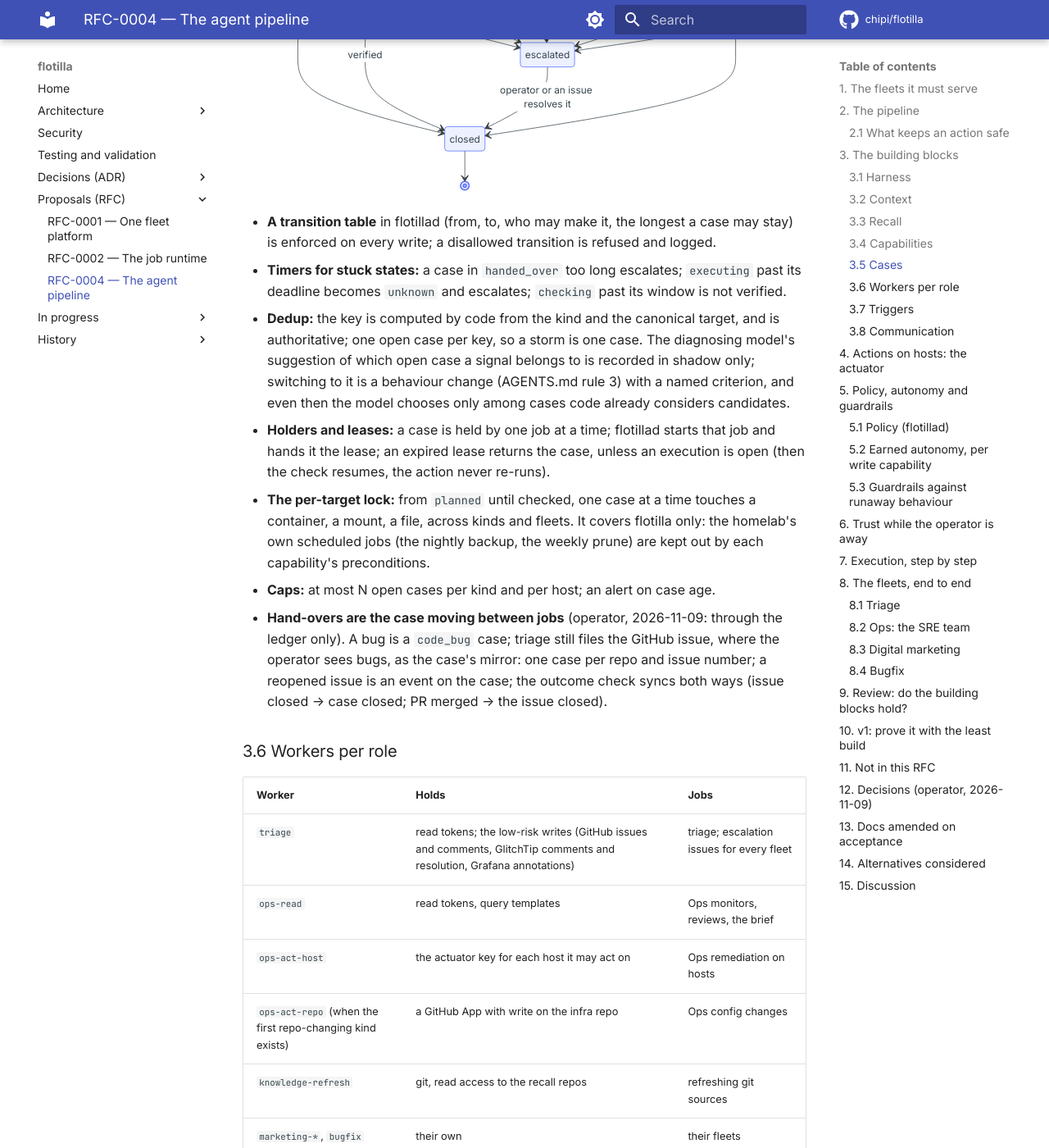
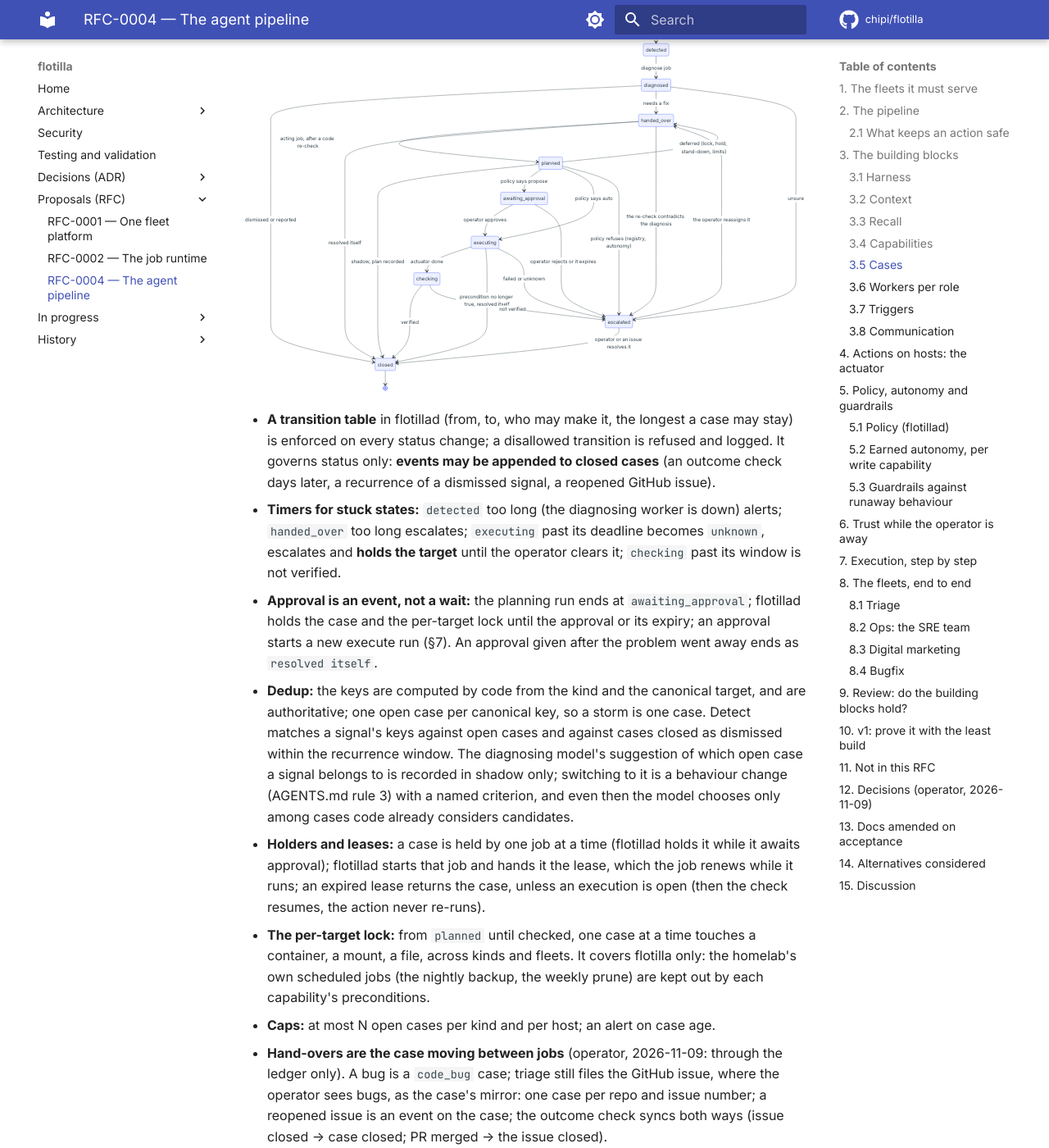
Before and after one commit to chipi/flotilla, an MkDocs documentation site: the page built from docs/rfc/RFC-0004-agent-pipeline.md, in a window 1280 px wide and 1400 px high, scrolled down 6446 px. Shown: the whole window at 82% size. Built offline with MkDocs 1.6.1 and Material for MkDocs 9.7.7, drawn with Linux system fonts in a browser that asks for light colours; comment, search, counter and statistics services are not loaded; some of the changed text lies outside the part shown.

Commit message:
docs(rfc): RFC-0004 revision 7, after the advisor's fifth pass
Case lifecycle: shadow path, deferral vs escalation, approval as an event, stale approvals
resolved, events on closed cases with the two recurrence rules, ways back from escalated
and from a contradicted diagnosis, a stuck timer on detected; several keys per case;
recall drops past briefs and keeps ADR-0004's rules; the case layer shows structured
fields only; the registry's two enforcement points; evaluation restored; unknown holds
the target, post-window new cases, lease renewal, urgency and RFC-0002 step 5's
compatibility promises restored; detect in the worker; v1 threshold mismatch fixed and its
prerequisites named; RFC-0001 §4 and §6.1 in the docs to amend. 7 diagrams render;
make docs-build: strict, built.

Co-Authored-By: Claude Opus 5.5 <noreply@anthropic.com>
Claude-Session: https://claude.ai/code/session_01DJqN6tYa8ro8Kjh54qGCF1

````diff
--- a/docs/rfc/RFC-0004-agent-pipeline.md
+++ b/docs/rfc/RFC-0004-agent-pipeline.md
@@ -1,9 +1,7 @@
 # RFC-0004 — The agent pipeline: from signal to verified action
 
-**Status:** Draft, revision 6. Nothing is built from it until the operator accepts it. Revisions 1 to
-5 were reviewed by an independent advisor on 2026-11-09 (four passes, §15); revision 6 records the
-operator's decisions (§12), the guardrails against runaway behaviour, and the consolidation of the
-building blocks.
+**Status:** Draft, revision 7. Nothing is built from it until the operator accepts it. Reviewed by an
+independent advisor in five passes on 2026-11-09 (§15); revision 7 answers the fifth.
 **Date:** 2026-11-09
 **Builds on:** [ADR-0004](../adr/ADR-0004-job-runtime.md) (harness, context, memory, external
 knowledge, evaluation). This RFC extends it and names the ADRs it would amend (§13).
@@ -63,7 +61,7 @@ flowchart LR
 
 | Stage | Runs where | Does |
 |---|---|---|
-| **Detect** | a worker, code | turns raw signals into cases; a signal on the same target as an open case, or inside an execution's verify window, is attached to that case (`caused_by`) and counts against its verification passing |
+| **Detect** | a worker, code (for triage today: its cycle) | turns raw signals into cases. A signal whose keys match an open case, or a case closed as dismissed within the recurrence window, is attached to it. A signal on the target of an execution inside its verify window is attached (`caused_by`) and counts against verification; after the window it is a new case. After a verified close, a recurrence is a new case linked `recurrence_of` (what the recurrence rule counts) |
 | **Diagnose** | a worker with read capabilities (triage's also has the low-risk writes) | decides: dismiss, report, hand over, escalate |
 | **Act** | an acting worker | re-checks the problem by code with fresh numbers, then plans from its capabilities, or closes the case as resolved itself |
 | **Policy** | flotillad, code | runs, asks the operator, or refuses (§5.1); it decides and records, and executes only flotilla's own controls (a pause, a hold) |
@@ -108,6 +106,7 @@ what the agent's output can do:
 | **Workers per role** | a job names its worker; each worker holds one role's credentials | one worker per fleet (ADR-0002) |
 | **Triggers** | time or an event on a case | `every`, on-item triggers and verify timers |
 | **Communication** | channels by purpose, each routed to a provider | the Home Assistant push, ad-hoc mail |
+| **Evaluation** | code replay, exact replay, model replay, shadow comparison | ADR-0004's evaluation, unchanged; the new code (policy, the transition table, dedup, checks) is code-replayable from recorded plans and case events |
 
 ### 3.1 Harness
 
@@ -125,7 +124,8 @@ what the agent's output can do:
 ### 3.2 Context
 
 Layers, each with a character budget and a visible cut marker: **playbook**, **case** (its timeline so
-far), **recall** (§3.3), **capability results**. Recall is wrapped as data with its source, version
+far, as structured event fields only: never a model's `reason` text, so an acting agent never reads the
+diagnosing agent's prose), **recall** (§3.3), **capability results**. Recall is wrapped as data with its source, version
 and trust. The exact text sent is stored.
 
 ### 3.3 Recall
@@ -134,9 +134,15 @@ One layer an agent consults, with two origins:
 
 | Origin | What | Trust | Lookup |
 |---|---|---|---|
-| **recorded by flotilla** | past cases and their outcomes, the operator's feedback, notes (active only once the operator activates them), past briefs | trusted (notes: only active ones) | **exact**, by key: this target's history, this kind's recurrences; structured fields only, never a model's earlier prose |
+| **recorded by flotilla** | past cases and their outcomes, the operator's feedback, notes (active only once the operator activates them) | trusted (notes: only active ones) | **exact**, by key only: this target's history, this kind's recurrences; structured fields only, never a model's earlier prose |
 | **plugged in** | each project's docs, runbooks and ADRs (git); vendor docs (HTTP); other MCP servers | per source and path, from config (§2.1) | search: path maps (a service to its runbook), full-text, semantic |
 
+- **ADR-0004's memory and knowledge rules apply to recall unchanged** except where this section amends
+  them: an agent's feedback is proposed until the operator confirms it; activating a note needs a model
+  replay; read-only is enforced by the credential; sources are declared, never discovered.
+- The search indexes (full-text, semantic) cover **plugged-in sources only**; recorded history is
+  reached by exact key. Past briefs are not recall: their opening is model prose, and their facts are
+  fleet data.
 - A **project** is a config entity: its names in signals, its issue repo, its recall sources. A case
   about a project gets that project's sources, among those its fleet's spec declares.
 - **Git sources** are refreshed on a schedule by a `knowledge-refresh` worker (git, egress to GitHub),
@@ -167,10 +173,15 @@ limits: {per_target_per_day: 2}
 ```
 
 - **Reads** are what an agent calls during its loop: metric, log and trace queries from templates,
-  GitHub reads, allowed URL fetch, recall search, case history. Policy ignores them; their size caps
-  and scopes still apply.
-- **Writes** go through policy (§5.1). Today's outputs are low-risk writes: an issue or comment on
-  GitHub, a comment on or the resolution of a GlitchTip issue, a Grafana annotation.
+  GitHub reads, allowed URL fetch, recall search, case history. Policy does not gate them, but the
+  harness derives a run's taint from which reads entered its context, and policy reads that flag.
+- **Writes** go through policy (§5.1), every one, including low-risk writes at auto. Today's outputs
+  are low-risk writes: an issue or comment on GitHub, a comment on or the resolution of a GlitchTip
+  issue, a Grafana annotation; triage's filing, which runs right after its gates today, moves behind the
+  policy call (phase 3 step 5).
+- **Two enforcement points keep one registry safe:** a spec that lists a write among a harness's loop
+  capabilities is refused at load, and a `plan` output accepts only writes; and a worker whose role
+  holds no write credential cannot execute a write, whatever the registry names.
 - **Decided later** (operator, 2026-11-09): model-written commands, both kinds. If scheduled, they
   come with the guardrails already worked out: (A) read-only investigation on a host service with an
   argv allowlist and a read-only database role, results into diagnosing contexts only; (B) one
@@ -179,7 +190,9 @@ limits: {per_target_per_day: 2}
 
 ### 3.5 Cases
 
-**Fields:** kind, typed target, the dedup key, urgency, the project, the current status and holder,
+**Fields:** kind, typed target, the **keys** (`(kind, value)` pairs: for triage, fingerprint, group,
+normalised and alert keys, looked up in that order; one of them canonical for "one open case per
+key"), urgency (orders the queue), the project, the current status and holder,
 and a timeline of events (detected, diagnosed, handed over, planned, approved, executed, checked,
 attached signals, the operator's feedback). Evidence is references to records, never prose.
 
@@ -194,31 +207,44 @@ stateDiagram-v2
     diagnosed --> escalated: unsure
     handed_over --> planned: acting job, after a code re-check
     handed_over --> closed: resolved itself
+    planned --> closed: shadow, plan recorded
     planned --> awaiting_approval: policy says propose
     planned --> executing: policy says auto
-    planned --> escalated: policy refuses
+    planned --> handed_over: deferred (lock, hold, stand-down, limits)
+    planned --> escalated: policy refuses (registry, autonomy)
     awaiting_approval --> executing: operator approves
     awaiting_approval --> escalated: operator rejects or it expires
     executing --> checking: actuator done
+    executing --> closed: precondition no longer true, resolved itself
     executing --> escalated: failed or unknown
     checking --> closed: verified
     checking --> escalated: not verified
+    handed_over --> escalated: the re-check contradicts the diagnosis
+    escalated --> handed_over: the operator reassigns it
     escalated --> closed: operator or an issue resolves it
     closed --> [*]
 ```
 
 - **A transition table** in flotillad (from, to, who may make it, the longest a case may stay) is
-  enforced on every write; a disallowed transition is refused and logged.
-- **Timers for stuck states:** a case in `handed_over` too long escalates; `executing` past its
-  deadline becomes `unknown` and escalates; `checking` past its window is not verified.
-- **Dedup:** the key is computed by code from the kind and the canonical target, and is authoritative;
-  one open case per key, so a storm is one case. The diagnosing model's suggestion of which open case
+  enforced on every status change; a disallowed transition is refused and logged. It governs status
+  only: **events may be appended to closed cases** (an outcome check days later, a recurrence of a
+  dismissed signal, a reopened GitHub issue).
+- **Timers for stuck states:** `detected` too long (the diagnosing worker is down) alerts;
+  `handed_over` too long escalates; `executing` past its deadline becomes `unknown`, escalates and
+  **holds the target** until the operator clears it; `checking` past its window is not verified.
+- **Approval is an event, not a wait:** the planning run ends at `awaiting_approval`; flotillad holds
+  the case and the per-target lock until the approval or its expiry; an approval starts a new execute
+  run (§7). An approval given after the problem went away ends as `resolved itself`.
+- **Dedup:** the keys are computed by code from the kind and the canonical target, and are
+  authoritative; one open case per canonical key, so a storm is one case. Detect matches a signal's keys
+  against open cases and against cases closed as dismissed within the recurrence window. The diagnosing model's suggestion of which open case
   a signal belongs to is recorded in shadow only; switching to it is a behaviour change (AGENTS.md
   rule 3) with a named criterion, and even then the model chooses only among cases code already
   considers candidates.
-- **Holders and leases:** a case is held by one job at a time; flotillad starts that job and hands it
-  the lease; an expired lease returns the case, unless an execution is open (then the check resumes,
-  the action never re-runs).
+- **Holders and leases:** a case is held by one job at a time (flotillad holds it while it awaits
+  approval); flotillad starts that job and hands it the lease, which the job renews while it runs; an
+  expired lease returns the case, unless an execution is open (then the check resumes, the action never
+  re-runs).
 - **The per-target lock:** from `planned` until checked, one case at a time touches a container, a
   mount, a file, across kinds and fleets. It covers flotilla only: the homelab's own scheduled jobs
   (the nightly backup, the weekly prune) are kept out by each capability's preconditions.
@@ -227,6 +253,9 @@ stateDiagram-v2
   bug is a `code_bug` case; triage still files the GitHub issue, where the operator sees bugs, as the
   case's mirror: one case per repo and issue number; a reopened issue is an event on the case; the
   outcome check syncs both ways (issue closed → case closed; PR merged → the issue closed).
+- **Compatibility:** RFC-0002 §9 step 5's promises to the fleet session still hold with cases in place
+  of its ledger tables: the multi-key lookup (`decision_keys`), the TSV history imported and marked
+  `imported`, the mirror's TSVs byte-compatible while its readers use them, and the filing seams.
 
 ### 3.6 Workers per role
 
@@ -350,26 +379,27 @@ sequenceDiagram
     participant A as Acting worker (agent + code)
     participant Op as Operator
     participant X as Actuator (host)
-    F->>A: event: case handed over, start the job, with the lease
+    F->>A: event: case handed over, start a planning run, with the lease
     A->>A: re-check with fresh numbers (code)
     A->>F: plan: backup.rerun_observability(mini)
     F->>F: policy: registry, autonomy, locks, limits, holds
     alt propose
-        F->>Op: approvals channel: Approve / Reject
-        Op->>F: approve (plan hash)
+        F->>Op: approvals channel: Approve / Reject (the planning run ends here)
+        Op->>F: approve (plan hash), maybe hours later
     end
-    F->>A: execute, execution id E
+    F->>A: event: start an execute run, execution id E
     A->>X: E, backup.rerun_observability(mini)
     X->>X: re-check scope and preconditions, run, log
-    X->>A: done / failed / unknown
+    X->>A: done / failed / unknown / precondition no longer true
     A->>F: E's result
     F->>F: timer: check after the window
-    F->>A: check E (code)
+    F->>A: event: start a check run for E (code)
     A->>F: verified / not verified
 ```
 
-Verify needs both the actuator's "done" and the target's state improving within the window. Every
-execution emits an ops event and a Grafana annotation.
+Verify needs both the actuator's "done" and the target's state improving within the window. An
+unknown result holds the target until the operator clears it. Every execution emits an ops event and a
+Grafana annotation.
 
 ## 8. The fleets, end to end
 
@@ -381,8 +411,8 @@ sequenceDiagram
     participant T as Triage worker
     participant F as flotillad (cases)
     participant G as GitHub, GlitchTip, Grafana
-    S->>F: detect: new case, or attached to an open one
-    F->>T: event: diagnose
+    S->>T: signals (the triage cycle: detect is code in the worker)
+    T->>F: new case, or attached to an open or dismissed one
     T->>T: probes, the project's recall, the target's history
     alt benign
         T->>F: closed: dismissed, with the corroborating probe
@@ -495,8 +525,13 @@ and a Grafana annotation; the `notifications` channel posts it to Slack.
 - **It depends on** the case tables, which take the place of phase 3 step 5's ledger tables in the
   store (today: runs, events, controls and spend only).
 - **Producing a record:** in shadow only, the monitor opens cases from a lower threshold (a backup older
-  than 20 h). The gate: 5 shadow plans that match what the operator would have done, each with its
-  target equal to the case's, then propose, then auto.
+  than 20 h), and the capability's precondition uses the same shadow threshold, so the re-check plans
+  instead of closing every case as resolved. The gate: 5 shadow plans that match what the operator
+  would have done, each with its target equal to the case's, then propose (with the 26 h threshold),
+  then auto.
+- **Prerequisites:** the actuator's ADR accepted before the first write; the `ops-act-host` worker image.
+- **Kept as code, not proven by v1:** the host incident rule and the per-target lock (one kind, one
+  write cannot exercise them), and loop bounding.
 - **What v1 does not prove:** loop bounding (`caused_by`, the hourly cap): a backup rerun fires no
   alerts. The first restart-class write (`memory_growth`) brings that proof with it.
 - **Not in v1:** triage as producer (phase 3 steps 2 to 6); the brief on flotilla (RFC-0001 phase 4);
@@ -529,7 +564,7 @@ thresholds and capabilities; the actuator's own ADR; model-written commands (dec
 | 15 | Checks | one timer, two windows: verify (minutes) and outcome (days) |
 | 16 | Config changes | only by PR |
 | 17 | Hand-overs | through cases only; triage keeps filing GitHub issues |
-| 18 | Dedup | the code key, authoritative; the model's suggestion recorded in shadow |
+| 18 | Dedup | the code keys (several per case), authoritative; the model's suggestion recorded in shadow |
 | 19 | Triggers | time or an event on a case |
 | 20 | Locks | per-target lock, `flotilla hold`, deploy stand-down |
 | 21 | `caused_by` | within the verify window |
@@ -553,12 +588,15 @@ thresholds and capabilities; the actuator's own ADR; model-written commands (dec
   anywhere".
 - **ADR-0003:** `jsonschema` and what it pulls, pinned by hash; the vector store; the Slack Socket Mode
   client; each approved when it is built.
+- **RFC-0001** §4 (its Decision, Proposal and Stage concepts) and §6.1 (the decisions table), both
+  superseded by cases.
 - **RFC-0001** §5 (specs stay validated by hand-written Go) and §8, **AGENTS.md rule 2**, and
   **deployment.md** ("Operator identity"): approvals also from the operator's pinned Slack user,
   within §3.8's limits.
 - **docs/architecture:** components.md (policy in flotillad, execution in workers, the trigger model),
   deployment.md (workers per role, the Home Assistant secret removed), context.md (Home Assistant
-  removed), data.md (cases, their transition table, executions, the per-target lock).
+  removed), data.md (cases with their keys in place of `decisions` and `decision_keys`, the transition
+  table, executions, the per-target lock).
 
 ## 14. Alternatives considered
 
@@ -602,3 +640,12 @@ thresholds and capabilities; the actuator's own ADR; model-written commands (dec
   lifecycle in place of an engine, and consolidated the blocks: cases, one capability registry,
   recall, one trigger model; the brief stays its own job. Slack approvals stay, wherever approvals are
   needed.
+- **Advisor pass 5 (on revision 6):** the consolidation is sound with fixes. Revision 7: the lifecycle
+  gains the shadow path, deferral distinct from escalation, approval as an event (no run waits),
+  stale approvals closing as resolved, events on closed cases with the two recurrence rules, the way
+  back from escalated and the re-check contradicting the diagnosis, and a stuck timer on `detected`;
+  cases carry several keys; recall drops past briefs and states ADR-0004's rules still apply; the case
+  layer shows structured fields only; the registry's two enforcement points; evaluation restored as a
+  block; "unknown holds the target", the post-window new-case rule, lease renewal, urgency and the
+  step 5 compatibility promises restored; detect placed in the worker; the v1 threshold mismatch fixed
+  and its prerequisites named; RFC-0001 §4 and §6.1 added to the docs to amend.
````
